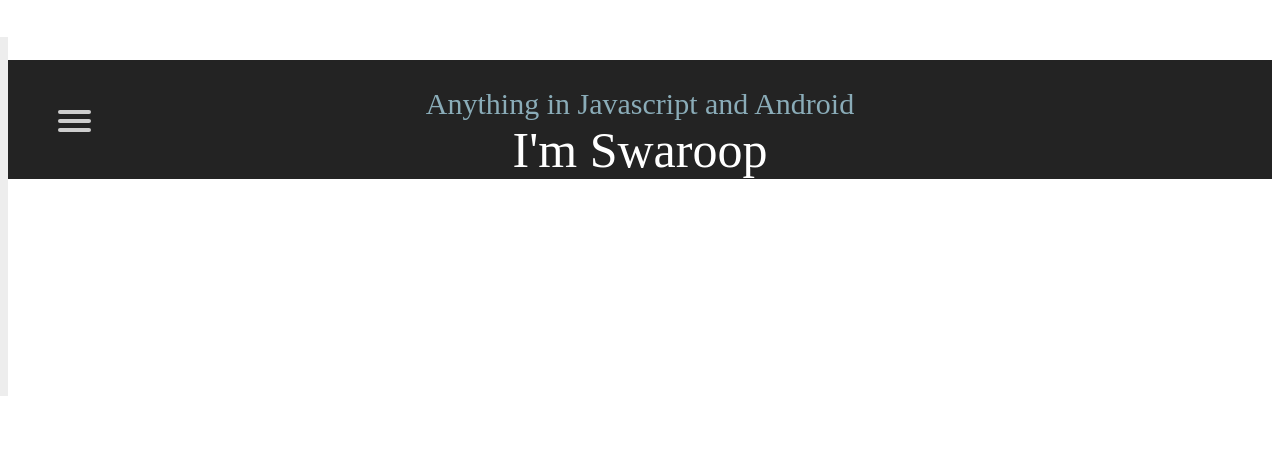
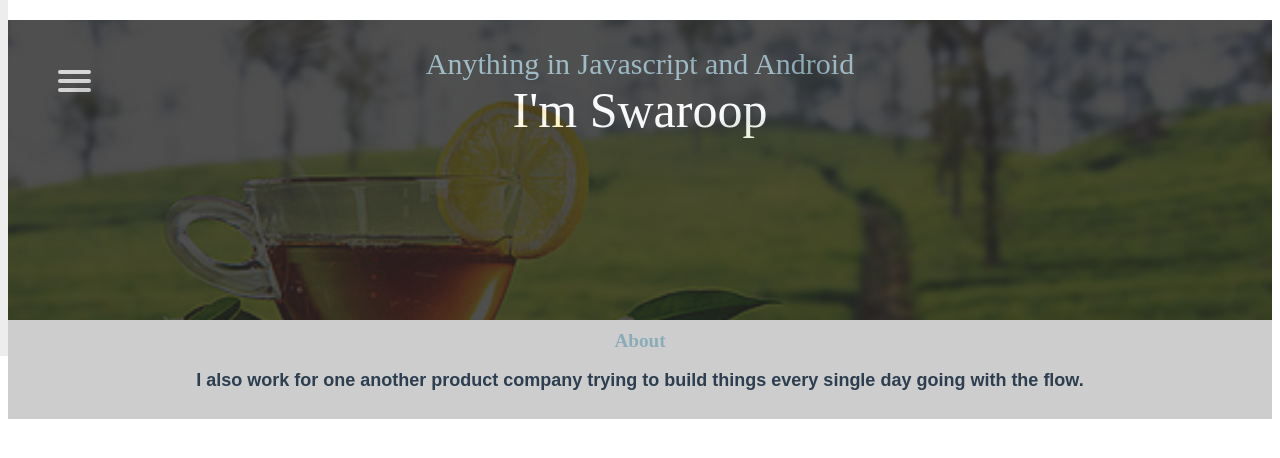
Before and after one commit to SwaroopS94/portfolio, a Vue app in the folder client/: page / in a window 1280 px wide. Shown: the top 458 px of the page. Built offline with nearby package versions, Linux system fonts and the light colour scheme.

Commit message:
ice breaker basic design #1

```diff
--- a/client/src/App.vue
+++ b/client/src/App.vue
@@ -12,8 +12,9 @@
   font-family: 'Avenir', Helvetica, Arial, sans-serif;
   -webkit-font-smoothing: antialiased;
   -moz-osx-font-smoothing: grayscale;
+  background: #cdcdcd;
   text-align: center;
   color: #2c3e50;
-  margin-top: 60px;
+  margin-top: 20px;
 }
 </style>
--- a/client/src/assets/base.css
+++ b/client/src/assets/base.css
@@ -20,6 +20,21 @@ header
   font-family: "Avenir Next", "Avenir", sans-serif;
 }
 
+#about {
+  padding: 10px;
+}
+#about span {
+  font-family: "Arial Rounded MT Bold";
+  font-size: larger;
+  font-weight: bolder;
+  color: #8aacb8;
+}
+#about p {
+  text-decoration: #232323;
+  font-size: large;
+  font-family: "Avenir Next", "Avenir", sans-serif;
+  font-weight: bolder;
+}
 a
 {
   text-decoration: none;
--- a/client/src/components/hamburger-menu.vue
+++ b/client/src/components/hamburger-menu.vue
@@ -35,8 +35,10 @@
 <script>
   export default {
     name: "hamburger-menu",
-    props: {
-      data: []
+    data() {
+      return {
+        data: [1,2,3,4]
+      }
     }
   }
 </script>
--- a/client/src/pages/LandingPage.vue
+++ b/client/src/pages/LandingPage.vue
@@ -1,6 +1,7 @@
 <template>
   <div>
-    <header class="header-background">
+    <header class="header-container" id="Description">
+      <img src="../../src/assets/lemon_tea.png" />
       <hamburger-menu :data="menuData"></hamburger-menu>
       <span class="header-desc-text">
         Anything in Javascript and Android
@@ -9,6 +10,16 @@
         I'm Swaroop
       </div>
     </header>
+    <div id="about">
+      <span>
+        About
+      </span>
+      <p>
+        I also work for one another product
+        company trying to build things every
+        single day going with the flow.
+      </p>
+    </div>
   </div>
 </template>
 
@@ -20,7 +31,7 @@
     name: "landing-page",
     data() {
       return {
-        menuData: ['Home','About','Projects','Contact']
+        menuData:['Home','About','Projects','Contact']
       }
     },
     methods: {
@@ -33,15 +44,29 @@
   .header-desc-text {
     font-size:30px;
     font-family: "Arial Rounded MT Bold";
+    opacity: 1.0;
     color: #8AACB8;
   }
   .header-intro-text {
     font-size: 50px;
     font-family: "Arial Rounded MT Bold";
+    opacity: 2.0;
     color: White;
     size: auto;
   }
-  .header-background {
-    background-image: ;
+  .header-container {
+    width: 100%;
+    height: 300px;
+    position: relative;
+  }
+  .header-container img {
+    width: 100%;
+    height: 100%;
+    opacity: 0.2;
+    position: absolute;
+    display: block;
+    margin: auto;
+    z-index: 10;
+    object-fit: cover;
   }
 </style>
```
